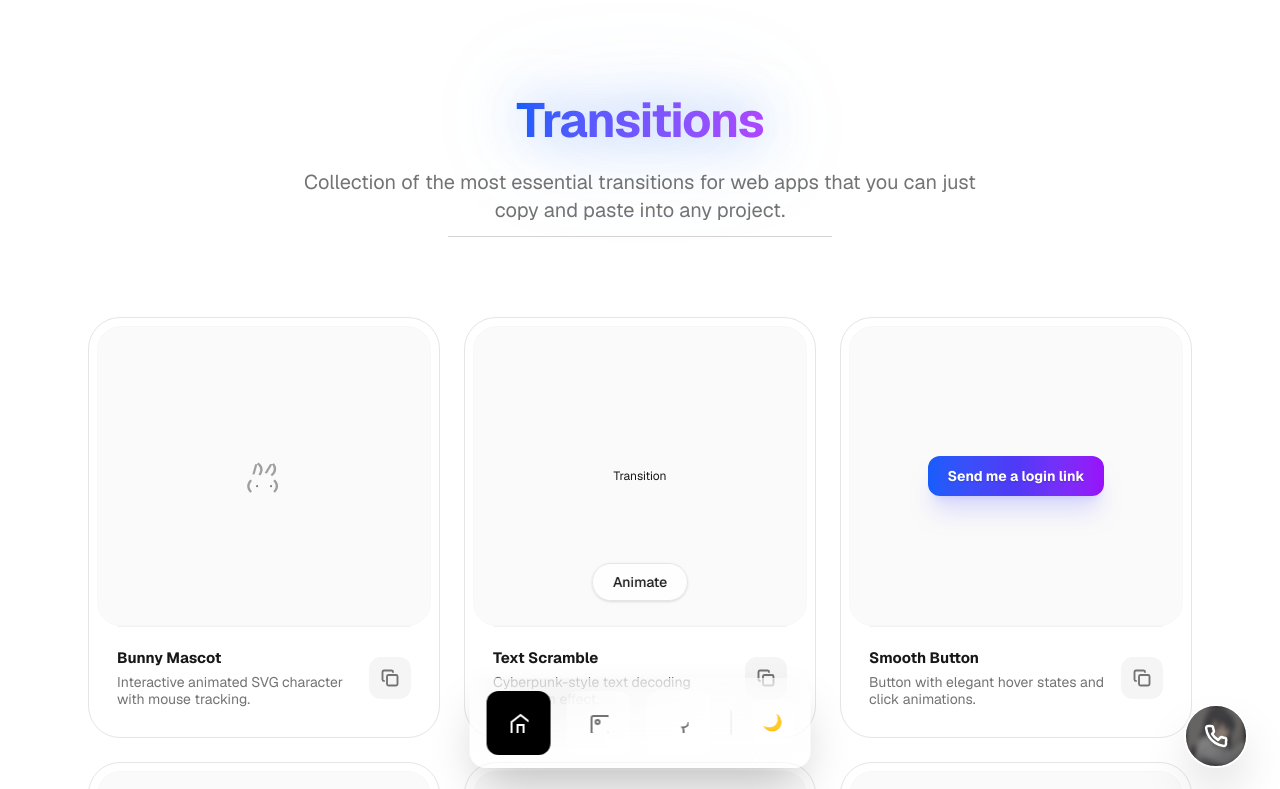
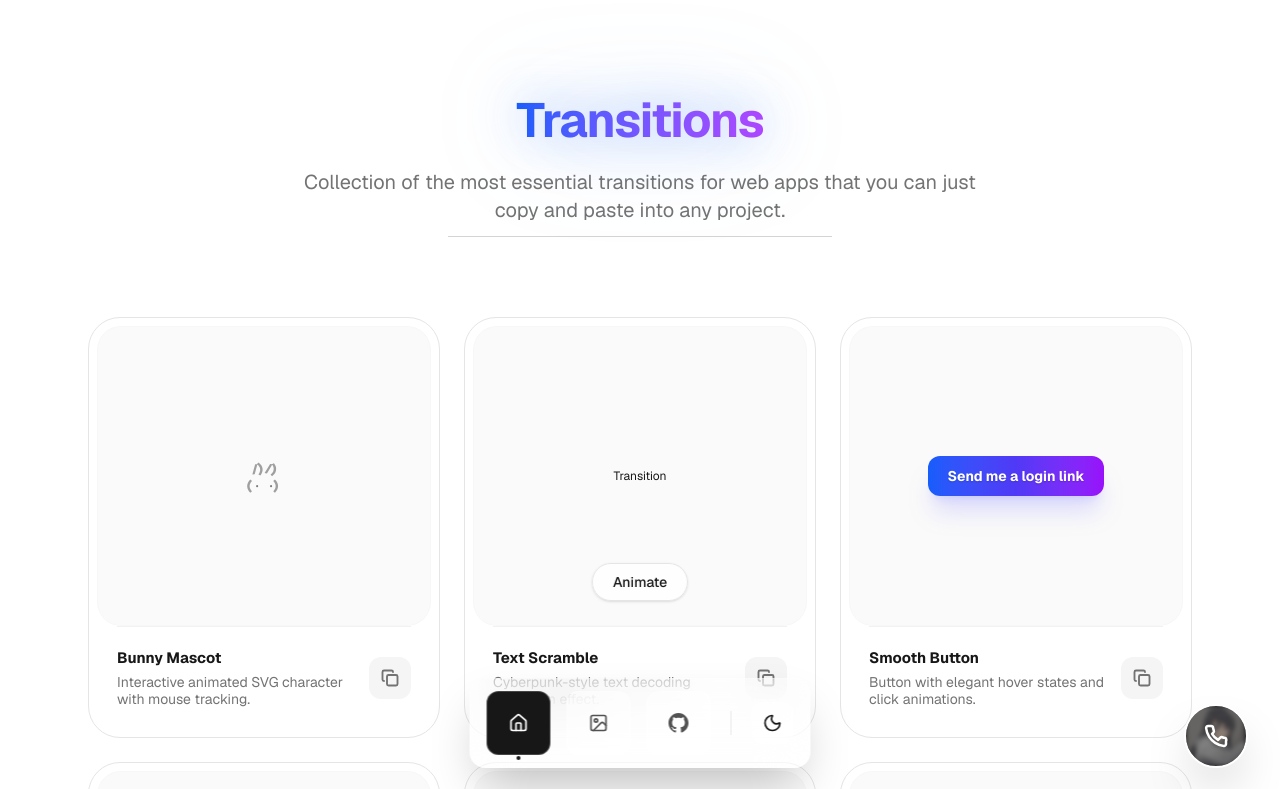
Before and after one commit to NamanSharma2112/MotionKit, a Next.js app: page / in a window 1280 px wide. Shown: the top 789 px of the page. Built offline with nearby package versions, Linux system fonts and the light colour scheme.

Commit message:
fix nav errors

```diff
--- a/app/compoents/FloatingNav.tsx
+++ b/app/compoents/FloatingNav.tsx
@@ -10,6 +10,7 @@ import {
 } from "framer-motion";
 import Link from "next/link";
 import { usePathname } from "next/navigation";
+import { Home, Image, Sun, Moon } from "lucide-react";
 
 type NavItem = {
   id: string;
@@ -23,34 +24,41 @@ const icons: NavItem[] = [
     id: "home",
     label: "Home",
     path: "/",
-    icon: (
-      <svg width="20" height="20" fill="none" stroke="currentColor" strokeWidth="2">
-        <path d="m3 9 9-7 9 7v11a2 2 0 0 1-2 2H5a2 2 0 0 1-2-2z" />
-        <path d="M9 22V12h6v10" />
-      </svg>
-    ),
+    icon: <Home size={20} />,
   },
   {
     id: "background",
     label: "Backgrounds",
     path: "/background",
-    icon: (
-      <svg width="20" height="20" fill="none" stroke="currentColor" strokeWidth="2">
-        <rect width="18" height="18" x="3" y="3" rx="2" />
-        <circle cx="9" cy="9" r="2" />
-      </svg>
-    ),
+    icon: <Image size={20} />,
   },
   {
     id: "github",
     label: "GitHub",
     path: "https://github.com/NamanSharma2112/MotionKit",
     icon: (
-      <svg width="20" height="20" fill="none" stroke="currentColor" strokeWidth="2">
-        <path d="M15 22v-4a4.8 4.8 0 0 0-1-3.5c3 0 6-2 6-5.5" />
+      <svg
+        xmlns="http://www.w3.org/2000/svg"
+        width="20"
+        height="20"
+        viewBox="0 0 24 24"
+        fill="currentColor"
+      >
+        <path d="M12 0C5.37 0 0 5.37 0 12c0 5.3 3.438 9.8 8.205 11.385.6.113.82-.258.82-.577
+      0-.285-.01-1.04-.015-2.04-3.338.724-4.042-1.61-4.042-1.61-.546-1.385-1.333-1.754-1.333-1.754
+      -1.089-.744.083-.729.083-.729 1.205.084 1.84 1.236 1.84 1.236
+      1.07 1.835 2.807 1.305 3.492.998.108-.776.418-1.305.76-1.605
+      -2.665-.3-5.467-1.335-5.467-5.93 0-1.31.468-2.38 1.235-3.22
+      -.124-.303-.535-1.524.117-3.176 0 0 1.008-.322 3.3 1.23
+      .957-.266 1.983-.399 3.003-.404 1.02.005 2.047.138 3.006.404
+      2.29-1.552 3.296-1.23 3.296-1.23.653 1.653.242 2.874.118 3.176
+      .77.84 1.233 1.91 1.233 3.22 0 4.61-2.807 5.625-5.48 5.92
+      .43.37.823 1.102.823 2.222 0 1.606-.014 2.898-.014 3.293
+      0 .322.216.694.825.576C20.565 21.795 24 17.295 24 12
+      24 5.37 18.63 0 12 0z" />
       </svg>
     ),
-  },
+  }
 ];
 
 export default function FloatingNav() {
@@ -98,15 +106,17 @@ export default function FloatingNav() {
           />
         ))}
 
+        {/* Separator */}
         <div className="w-px h-6 bg-neutral-300/50 dark:bg-neutral-700/50 mx-1" />
 
+        {/* Theme Toggle */}
         <motion.button
           onClick={toggleTheme}
           whileHover={{ scale: 1.1 }}
           whileTap={{ scale: 0.9 }}
-          className="p-2.5 rounded-xl bg-white/40 dark:bg-neutral-800/40 border border-white/20 dark:border-white/10"
+          className="p-2.5 rounded-xl bg-white/40 dark:bg-neutral-800/40 border border-white/20 dark:border-white/10 text-neutral-900 dark:text-neutral-100"
         >
-          {theme === "light" ? "🌙" : "☀️"}
+          {theme === "light" ? <Moon size={20} /> : <Sun size={20} />}
         </motion.button>
       </motion.div>
     </div>
@@ -134,6 +144,7 @@ function NavIcon({
   });
 
   const widthSync = useTransform(distance, [-150, 0, 150], [44, 64, 44]);
+
   const width = useSpring(widthSync, {
     mass: 0.1,
     stiffness: 150,
@@ -146,22 +157,39 @@ function NavIcon({
     <motion.div
       ref={ref}
       style={{ width }}
-      className={`flex items-center justify-center aspect-square rounded-xl ${isActive
-          ? "bg-black text-white dark:bg-white dark:text-black"
-          : "bg-white/50 dark:bg-neutral-800/50 text-neutral-500"
-        }`}
+      className={`relative flex items-center justify-center aspect-square rounded-xl transition-colors ${isActive
+        ? "bg-neutral-900 text-white dark:bg-white dark:text-black"
+        : "bg-white/50 dark:bg-neutral-800/50 text-neutral-600 dark:text-neutral-400 hover:text-neutral-900 dark:hover:text-neutral-100"
+        } border border-white/20 dark:border-white/10`}
     >
       {item.icon}
+
+      {/* Active Dot */}
+      {isActive && (
+        <motion.div
+          layoutId="active-nav"
+          className="absolute -bottom-1.5 w-1 h-1 rounded-full bg-neutral-900 dark:bg-white"
+        />
+      )}
+
+      {/* Tooltip */}
+      <div className="absolute -top-10 px-2 py-1 rounded-md bg-neutral-900 text-white text-[10px] font-medium opacity-0 group-hover:opacity-100 transition-opacity pointer-events-none whitespace-nowrap">
+        {item.label}
+      </div>
     </motion.div>
   );
 
   if (isExternal) {
     return (
-      <a href={item.path} target="_blank" rel="noopener noreferrer">
+      <a href={item.path} target="_blank" rel="noopener noreferrer" className="group">
         {content}
       </a>
     );
   }
 
-  return <Link href={item.path}>{content}</Link>;
+  return (
+    <Link href={item.path} className="group">
+      {content}
+    </Link>
+  );
 }
--- a/package.json
+++ b/package.json
@@ -10,6 +10,7 @@
   },
   "dependencies": {
     "clsx": "^2.1.1",
+    "lucide-react": "^1.14.0",
     "motion": "^12.38.0",
     "next": "16.2.4",
     "react": "19.2.4",
```
Also changed, not shown: 1 other file (tests, documents, lock files or other folders).
